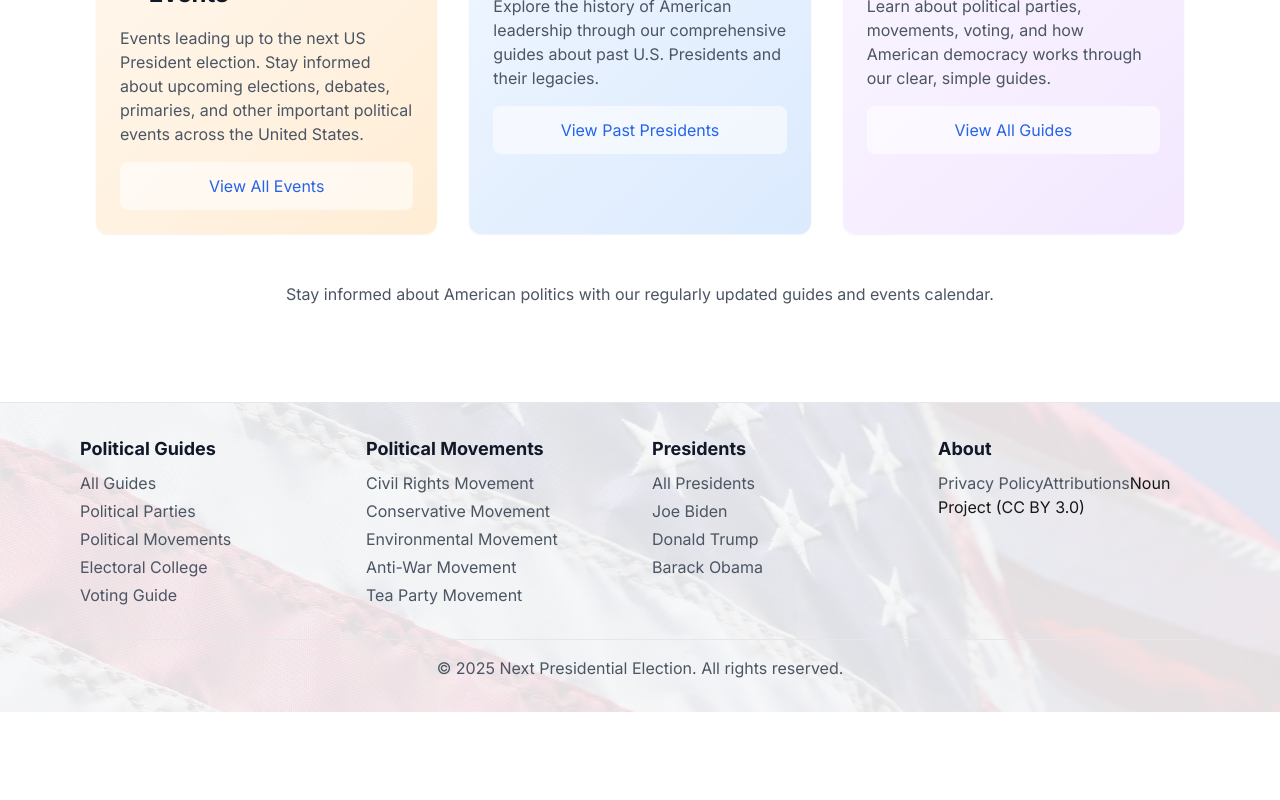
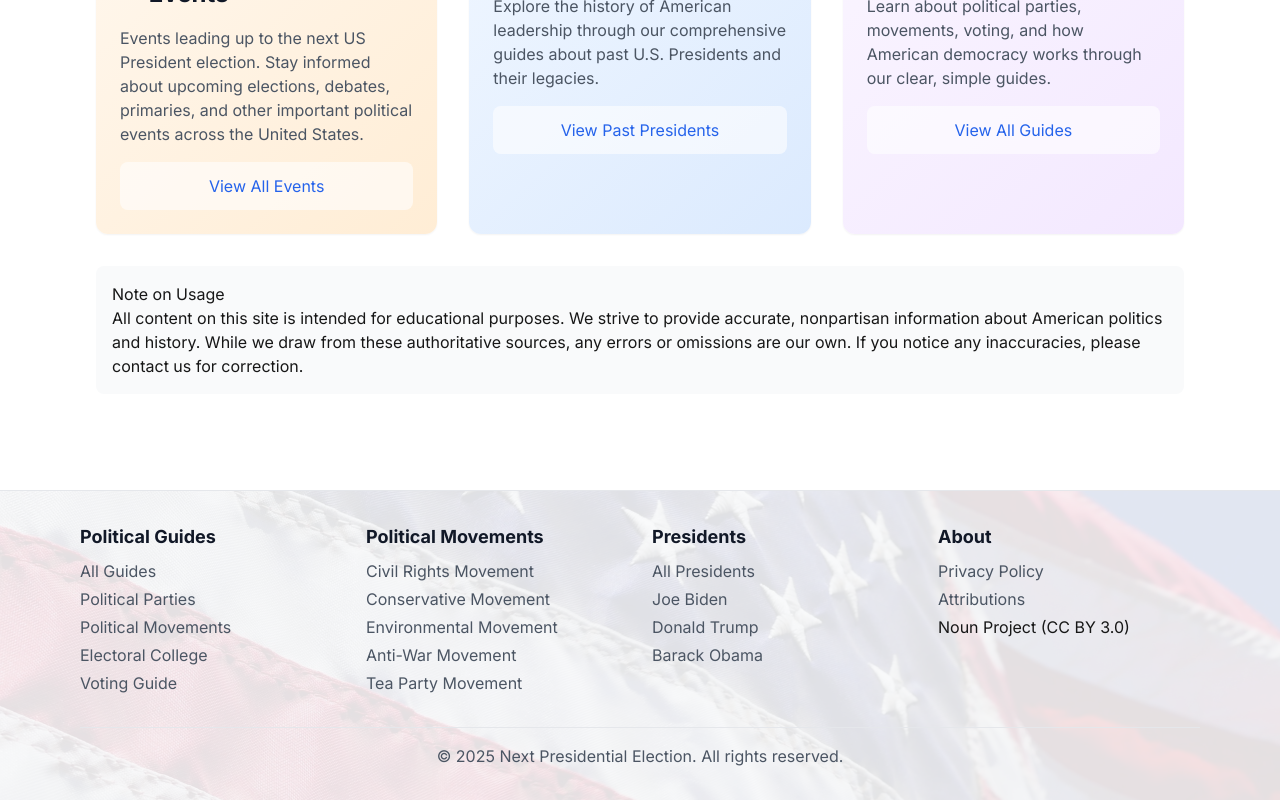
Before and after one commit to AdventureBear/inauguration-countdown, a Next.js app: page / in a window 1280 px wide. Shown: the part 566-1366 px from the top of the page. Before the commit the page ends 1278 px from the top, so only its background shows below. Built offline with nearby package versions, Linux system fonts and the light colour scheme.

Commit message:
Add usage note and improve footer link styling

```diff
--- a/app/page.tsx
+++ b/app/page.tsx
@@ -74,11 +74,15 @@ export default function Home() {
                     </div>
                 </div>
 
-                <div className="mt-12 text-center">
-                    <p className="text-gray-600 dark:text-gray-300">
-                        Stay informed about American politics with our regularly updated guides and events calendar.
-                    </p>
-                </div>
+                <div className="mt-8 p-4 bg-gray-50 dark:bg-gray-800 rounded-lg">
+                <h2 className="mt-0">Note on Usage</h2>
+                <p>
+                    All content on this site is intended for educational purposes. We strive to provide
+                    accurate, nonpartisan information about American politics and history. While we draw
+                    from these authoritative sources, any errors or omissions are our own. If you notice
+                    any inaccuracies, please contact us for correction.
+                </p>
+            </div>
             </div>
         </main>
     )
--- a/components/Footer.tsx
+++ b/components/Footer.tsx
@@ -139,20 +139,22 @@ export default function Footer() {
                     {/* About Section */}
                     <div>
                         <h3 className="font-bold text-lg mb-2 text-gray-900 dark:text-gray-100">About</h3>
-                        <Link href="/privacy" className="text-gray-600 hover:text-blue-600 dark:text-gray-400 dark:hover:text-blue-400">
+                        <ul className="space-y-1">
+                        <li><Link href="/privacy" className="text-gray-600 hover:text-blue-600 dark:text-gray-400 dark:hover:text-blue-400">
                             Privacy Policy
-                        </Link>
-                        <Link href="/attributions" className="text-gray-600 hover:text-blue-600 dark:text-gray-400 dark:hover:text-blue-400">
+                        </Link></li>
+                        <li><Link href="/attributions" className="text-gray-600 hover:text-blue-600 dark:text-gray-400 dark:hover:text-blue-400">
                             Attributions
-                        </Link>
-                        <Link href="https://thenounproject.com/browse/icons/term/american-eagle/"
+                        </Link></li>
+                        <li><Link href="https://thenounproject.com/browse/icons/term/american-eagle/"
                             target="_blank"
                             rel="noopener noreferrer"
                             title="American Eagle Icons"
                             className="hover:text-blue-600 dark:hover:text-blue-400"
                         >
                             Noun Project
-                        </Link> (CC BY 3.0)
+                        </Link> (CC BY 3.0)</li>
+                        </ul>
                     </div>
                 </div>
 
```
